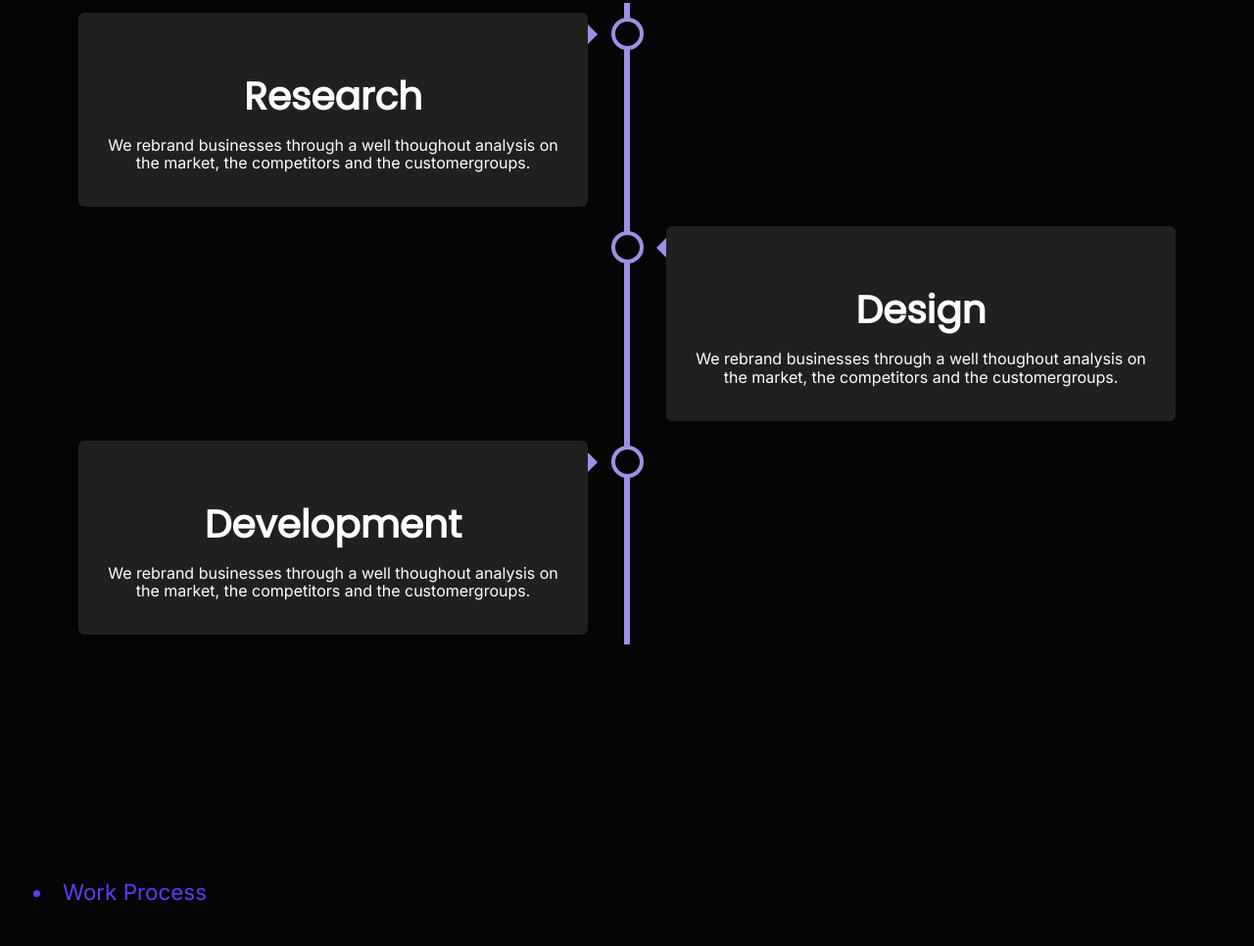
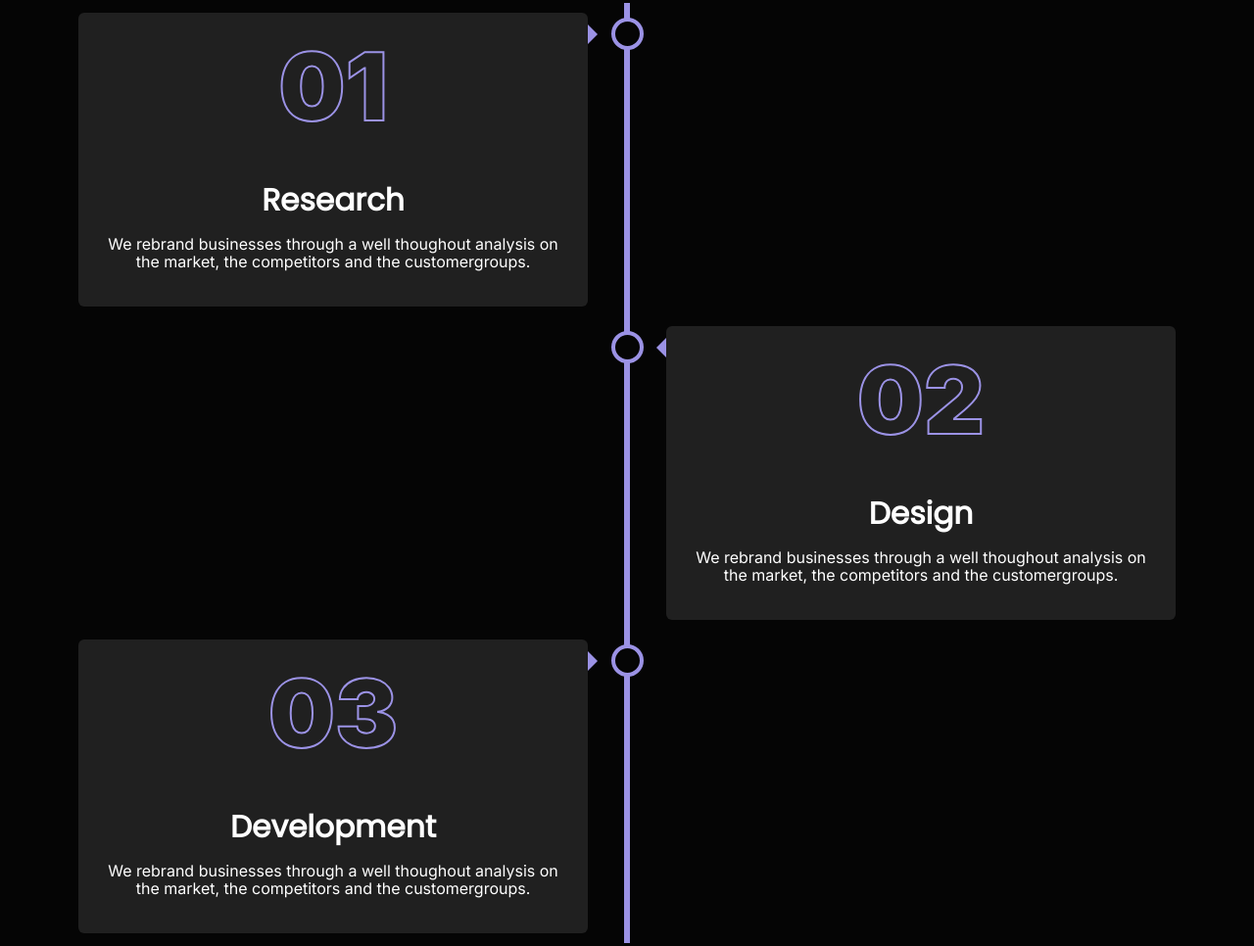
Before and after one commit to aeeux/Gaston-media-gatsby, a Gatsby site: page / in a window 1280 px wide. Shown: the part 3028-3994 px from the top of the page at 98% size. Built offline with nearby package versions, Linux system fonts and the light colour scheme; Gatsby itself is replaced by a stand-in of ours.

Commit message:
Update process.js

```diff
--- a/src/components/process.js
+++ b/src/components/process.js
@@ -9,19 +9,22 @@ const process = () => {
       <div class="timeline">
         <div class="container1 left">
           <div class="content">
-      <h2>Research</h2>
+            <h2 className="number-pro">01</h2>
+            <h3 className="tittle-pro">Research</h3>
             <p>We rebrand businesses through a well thoughout analysis on the market, the competitors and the customergroups.</p>
           </div>
         </div>
         <div class="container1 right">
           <div class="content">
-      <h2>Design</h2>
+            <h2 className="number-pro">02</h2>
+            <h3 className="tittle-pro">Design</h3>
             <p>We rebrand businesses through a well thoughout analysis on the market, the competitors and the customergroups.</p>
           </div>
         </div>
         <div class="container1 left">
           <div class="content">
-      <h2>Development</h2>
+            <h2 className="number-pro">03</h2>
+            <h3 className="tittle-pro">Development</h3>
             <p>We rebrand businesses through a well thoughout analysis on the market, the competitors and the customergroups.</p>
           </div>
         </div>
```
Lines whose indentation alone changed are shown as unchanged.
